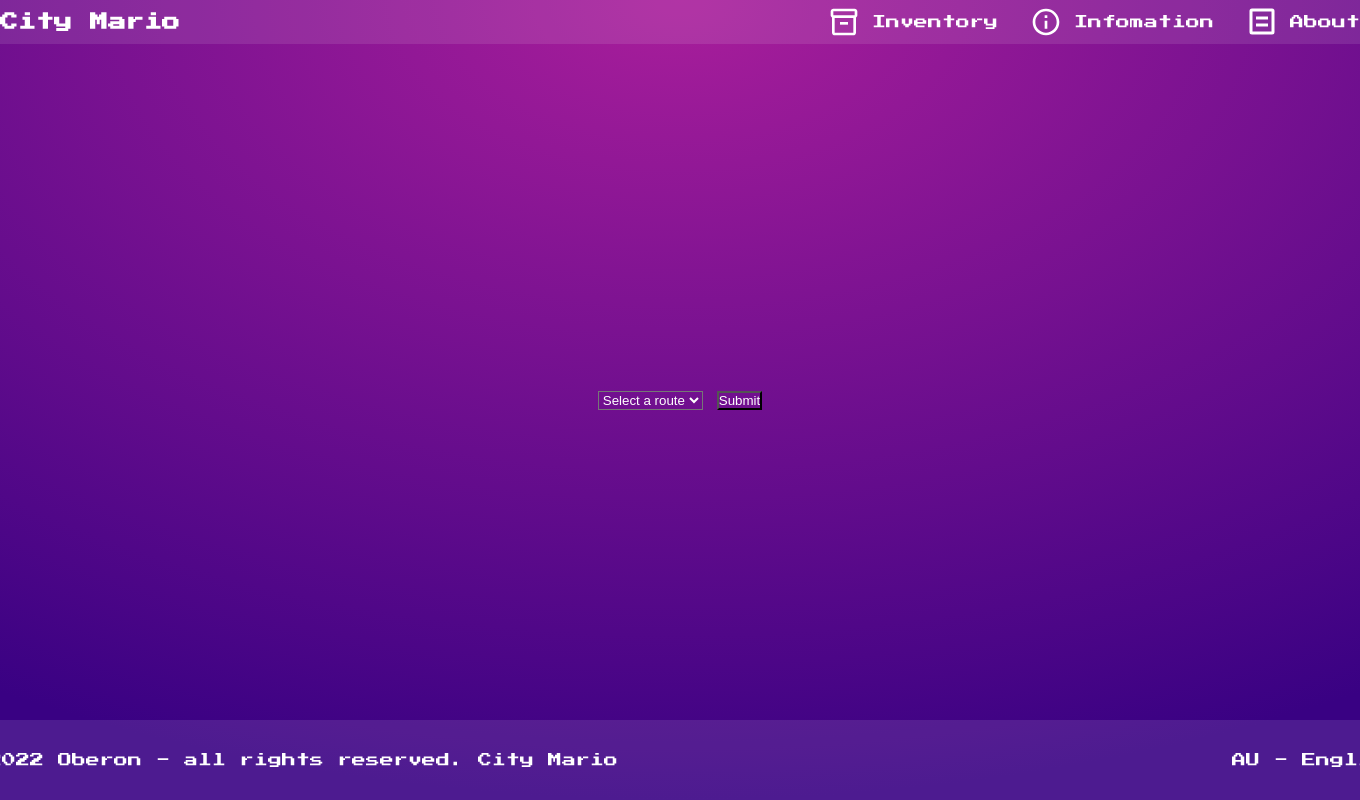
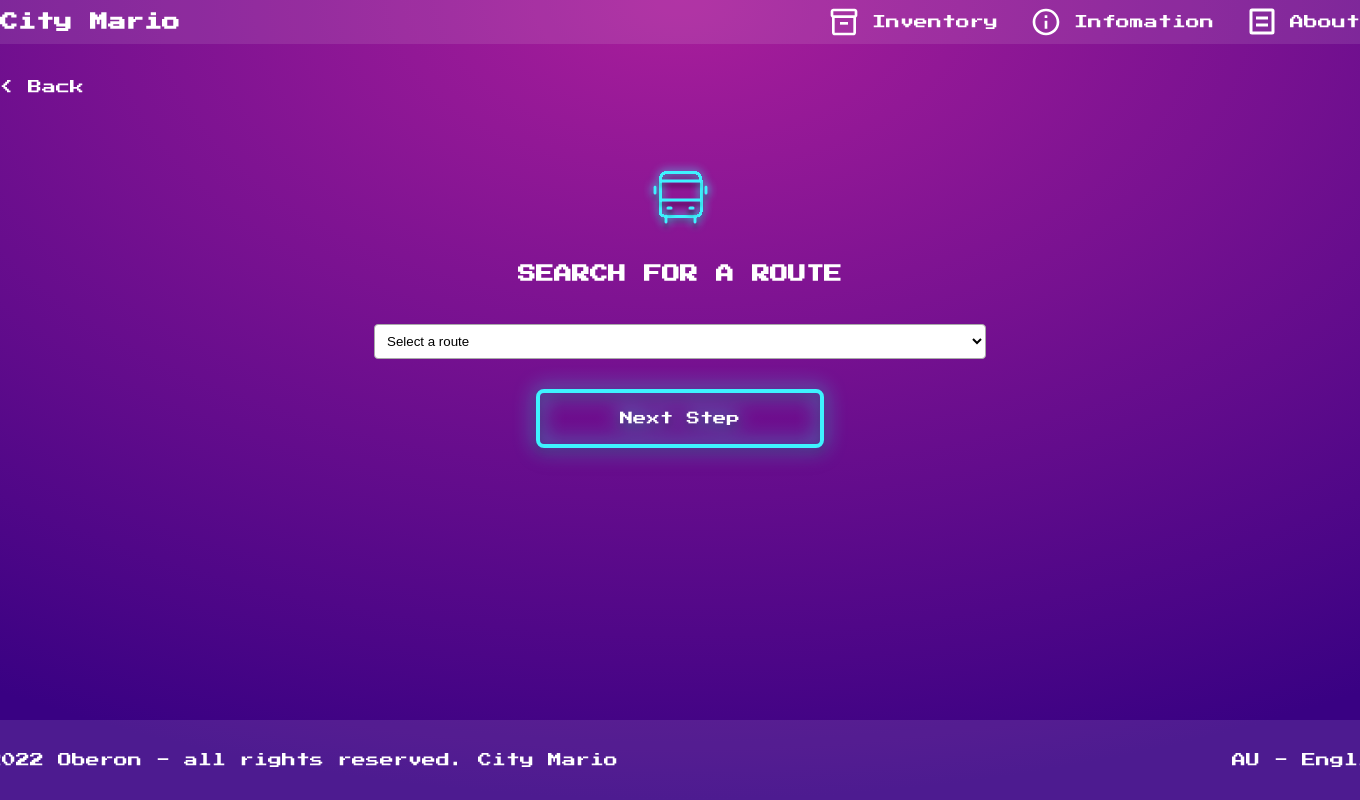
Before and after one commit to E-Roderick/DECO1800-7180, a PHP site: page /src/pages/routes.php in a window 1360 px wide; the page is wider, and only the part inside the window is pictured. Run offline with PHP 8.4, Linux system fonts and the light colour scheme; some libraries are stand-ins or nearby versions.

Commit message:
incorporate front-end pages (map, nearby_entry, route entry) into project

```diff
--- a/src/components/header_default.php
+++ b/src/components/header_default.php
@@ -4,7 +4,7 @@
         <header class="web">
         <nav class="navbar_container">
           <div class="navbar">
-            <a href="#!" class="nav_logo"><h4>City Mario</h4></a>
+            <a href="/DECO1800-7180/index.php" class="nav_logo"><h4>City Mario</h4></a>
 
             <ul class="nav_right_menu">
               <li class="nav_icon">
--- a/src/components/html_pre.php
+++ b/src/components/html_pre.php
@@ -9,7 +9,8 @@
         <link rel='stylesheet' href='/DECO1800-7180/styles/reset.css' />
         <link rel='stylesheet' href='/DECO1800-7180/styles/util.css' />
         <link rel='stylesheet' href='/DECO1800-7180/styles/main.css' />
-        <link rel='stylesheet' href='/DECO1800-7180/styles/home.css' />
+        <link rel='stylesheet' href='/DECO1800-7180/styles/style.css' />
+        <link rel='stylesheet' href='/DECO1800-7180/styles/map.css' />
         <link rel="preconnect" href="https://fonts.googleapis.com">
         <link rel="preconnect" href="https://fonts.gstatic.com" crossorigin>
         <link href="https://fonts.googleapis.com/css2?family=Press+Start+2P&display=swap" rel="stylesheet">
--- a/src/pages/routes.php
+++ b/src/pages/routes.php
@@ -11,7 +11,14 @@ $ROUTES = array(
 );
 ?>
 
-<main class="flex-center all-height all-width">
+<main class="route-page">
+    <section class="container all-height all-width">
+        <article class="sub_page">
+            <a href="/DECO1800-7180/index.php" class="back_button"> &lt; Back</a>
+        </article>
+        <section class="wrapper main-features">
+            <img src="/DECO1800-7180/public/assets/images/ic_outline_route_selection.svg" alt="">
+            <h4>SEARCH FOR A ROUTE</h4>
             <form method="post">
                 <select name="target-route">
                     <option value="none" selected disabled hidden>Select a route</option>
@@ -23,8 +30,10 @@ $ROUTES = array(
 
                     ?>
                 </select>
-        <input type="submit" value="Submit">
+                <input type="submit" value="Next Step">
             </form>
+        </section>
+    </section>
 
 <?php
 // If the route has been selected, move to route page
--- a/styles/main.css
+++ b/styles/main.css
@@ -87,6 +87,48 @@ option {
     margin-left: 12px;
 }
 
+
+/* Section */
+
+.container {
+    height: 100vh;
+    position: absolute;
+    text-align: center;
+    width: 100vw;
+    background: radial-gradient(100% 100% at 50% 0%, #A91E9B 0%, #390183 100%);
+}
+
+.wrapper {
+    max-width: 1440px;
+    position: relative;
+    top: 20%;
+    margin: 0 auto;
+}
+
+.back_button {
+    position: absolute;
+    top: 0%;
+    left: 0%;
+    z-index: 998;
+}
+
+.sub_page {
+    max-width: 1440px;
+    position: relative;
+    top: 10%;
+    margin: 0 auto;
+}
+
+.sub_container {
+    display: flex;
+    justify-content: center;
+    align-items: center;
+}
+
+.main-features h4 {
+    margin: 20px 0 30px 0;
+}
+
 .footer_section {
     position: absolute;
     width: 100%;
@@ -117,10 +159,11 @@ option {
 
 /* These styles are quite specific. Might move later. */
 
-main.explore-page {
+
+/* main.explore-page {
     position: absolute;
     height: 100%;
-}
+} */
 
 #explore-select {
     display: flex;
--- a/styles/map.css
+++ b/styles/map.css
@@ -3,11 +3,22 @@
  */
 
 #map {
-	width: 100vw;
-    height: 100%;
-	background-color: white;
+    color: black;
+    position: absolute;
+    top: 11%;
+    left: 50%;
+    transform: translateX(-49.5%);
+    width: 70%;
+    aspect-ratio: 1.75;
+    max-width: 907px;
+    max-height: 519px;
+    background-color: white;
     margin: 0;
     padding: 0;
+}
+
+#map .leaflet-popup-content-wrapper {
+    background-color: #2e2e56;
 }
 
 #map-help.complete {
@@ -30,16 +41,13 @@
     z-index: 1001;
     margin: 6pt;
     padding: 12pt;
-
     border-radius: 6pt;
     background-color: rgba(60, 60, 114, 0.2);
     backdrop-filter: blur(6pt);
     -webkit-backdrop-filter: blur(6pt);
-
     display: flex;
     flex-direction: row-reverse;
 }
-
 
 .leaflet-popup-content .button {
     background-color: #4CAF50;
@@ -68,8 +76,8 @@
     top: 0;
     transform: rotate(-45deg);
     position: absolute;
-    right: 10%;
-    top: 10%;
+    right: 10px;
+    top: 30px;
     width: 20px;
 }
 
--- /dev/null
+++ b/styles/style.css
@@ -0,0 +1,240 @@
+/* home page */
+
+.home-page h1 {
+    font-size: 48px;
+    line-height: 48px;
+    font-weight: bold;
+}
+
+.home-page h2 {
+    font-size: 36px;
+    line-height: 44px;
+}
+
+.home-page h3 {
+    font-size: 24px;
+    line-height: 40px;
+    color: #ffffff;
+}
+
+.home-page h5 {
+    font-size: 14px;
+    line-height: 18px;
+}
+
+.home-page ul {
+    margin: 0px;
+    padding: 0px;
+}
+
+.home-page img {
+    max-width: 100%;
+    height: auto;
+}
+
+.home-page picture {
+    max-width: 100%;
+    height: auto;
+}
+
+
+/* Section */
+
+.home-page .main_features {
+    position: relative;
+    display: flex;
+    justify-content: space-between;
+    align-items: center;
+    max-width: 1000px;
+    top: 40%;
+}
+
+.home-page .feature_box {
+    width: 40%;
+    height: 30%;
+}
+
+.home-page .box_touch_area {
+    position: absolute;
+    top: 50%;
+    left: 50%;
+    transform: translate(-50%, -50%);
+    /* width: 35%;
+    height: 25%; */
+    padding-top: 35%;
+    padding-bottom: 35%;
+    padding-left: 40%;
+    padding-right: 40%;
+    border: 5px solid #3EF3FF;
+    filter: drop-shadow(0px 0px 10px #3EF3FF) drop-shadow(0px 4px 4px rgba(0, 0, 0, 0.3));
+    border-radius: 8px;
+}
+
+.home-page .feature_content {
+    position: absolute;
+    display: block;
+    align-items: center;
+    text-align: center;
+    top: 50%;
+    left: 50%;
+    transform: translate(-50%, -50%);
+    /* width: 35%;
+    height: 25%; */
+}
+
+.home-page .feature_icon img {
+    width: 40%;
+    height: 40%;
+}
+
+.home-page .feature_title {
+    text-align: center;
+    padding: 5%;
+}
+
+
+/* route_entry page */
+
+.route-page select {
+    text-decoration: none;
+    width: 45%;
+    padding: 8px;
+    line-height: 1rem;
+    border: 1px solid #aaa;
+    border-radius: 4px;
+    background-color: #fff;
+    color: #000;
+}
+
+.route-page input[type='submit'] {
+    display: block;
+    margin-left: auto;
+    margin-right: auto;
+}
+
+.route-page input[type='submit'],
+.nearby-page .btn {
+    cursor: pointer;
+    font-family: 'Press Start 2P', cursive;
+    margin-top: 30px;
+    padding: 1.2rem 5rem;
+    border: 4px solid #3EF3FF;
+    border-radius: 8px;
+    filter: drop-shadow(0px 0px 10px #3EF3FF) drop-shadow(0px 4px 4px rgba(0, 0, 0, 0.3));
+}
+
+.dropdwon-wrap~ul {
+    position: relative;
+    left: 27.5%;
+    width: 45%;
+    border: 1px solid #aaa;
+    border-radius: 4px;
+    /* visibility: hidden; */
+}
+
+.route-page option {
+    text-align: left;
+    background-color: #fff;
+    border-left: 3px solid transparent;
+    padding: 10px;
+    color: #000;
+}
+
+.route-page option:hover {
+    background-color: rgb(236, 230, 230);
+    border-left: 3px solid #3EF3FF;
+}
+
+
+/* neaby_entry page */
+
+.nearby-page .neabybs_sec,
+.nearby-page .nearbybs-next {
+    max-width: 1200px;
+    margin: auto;
+}
+
+.nearby-page .neabybs_sec ul,
+.nearby-page .nearbybs-next ul {
+    display: flex;
+    justify-content: center;
+    margin: 10px 20px;
+}
+
+.nearby-page .neabybs_sec a {
+    display: block;
+    width: 220px;
+    height: 220px;
+    margin: 10px;
+    padding: 80px 15px;
+    line-height: 1.2rem;
+    background-color: rgb(236, 230, 230, 0.2);
+    border: 5px solid #3EF3FF;
+    border-radius: 50%;
+}
+
+.nearby-page .nearbybs-next a {
+    display: block;
+    width: 15px;
+    height: 15px;
+    margin: 0 15px;
+    background-color: #fff;
+    border-radius: 50%;
+}
+
+
+/* map page */
+
+.map_container {
+    position: relative;
+    margin: 0 auto;
+    width: 90%;
+    padding-top: 2%;
+}
+
+.game_objects_container {
+    position: absolute;
+    display: flex;
+    justify-content: center;
+    align-items: center;
+    top: 50%;
+    left: 50%;
+}
+
+.player_container {
+    position: absolute;
+    display: flex;
+    justify-content: center;
+    align-items: center;
+    top: 20%;
+    left: 60%;
+}
+
+.gmae_object {
+    margin: 4%;
+}
+
+.icon_car {
+    margin: 0 auto;
+}
+
+.player {
+    position: relative;
+    z-index: 99;
+}
+
+.trigger_scale {
+    position: absolute;
+    top: 50%;
+    left: 50%;
+    transform: translate(-50%, -50%);
+    width: 188px;
+    height: 188px;
+}
+
+.route_stop_container {
+    position: absolute;
+    z-index: 98;
+    top: 10%;
+    left: 40%;
+}
```
Also changed, not shown: front-end/style.css (+24 -17 lines), src/js/events.js (+5 -7 lines), src/pages/explore.php (+33 -15 lines), src/pages/location.php (+29 -4 lines), styles/home.css (deleted, +0 -106 lines), public/assets/images/subpage/ic_art.svg (added), public/assets/images/subpage/ic_car.svg (added), public/assets/images/subpage/ic_event.svg (added), public/assets/images/subpage/img_device_switch.svg (added), public/assets/images/subpage/route_and_stops.svg (added), public/assets/images/subpage/trigger_scale.svg (added). Lines whose indentation alone changed are shown as unchanged.
